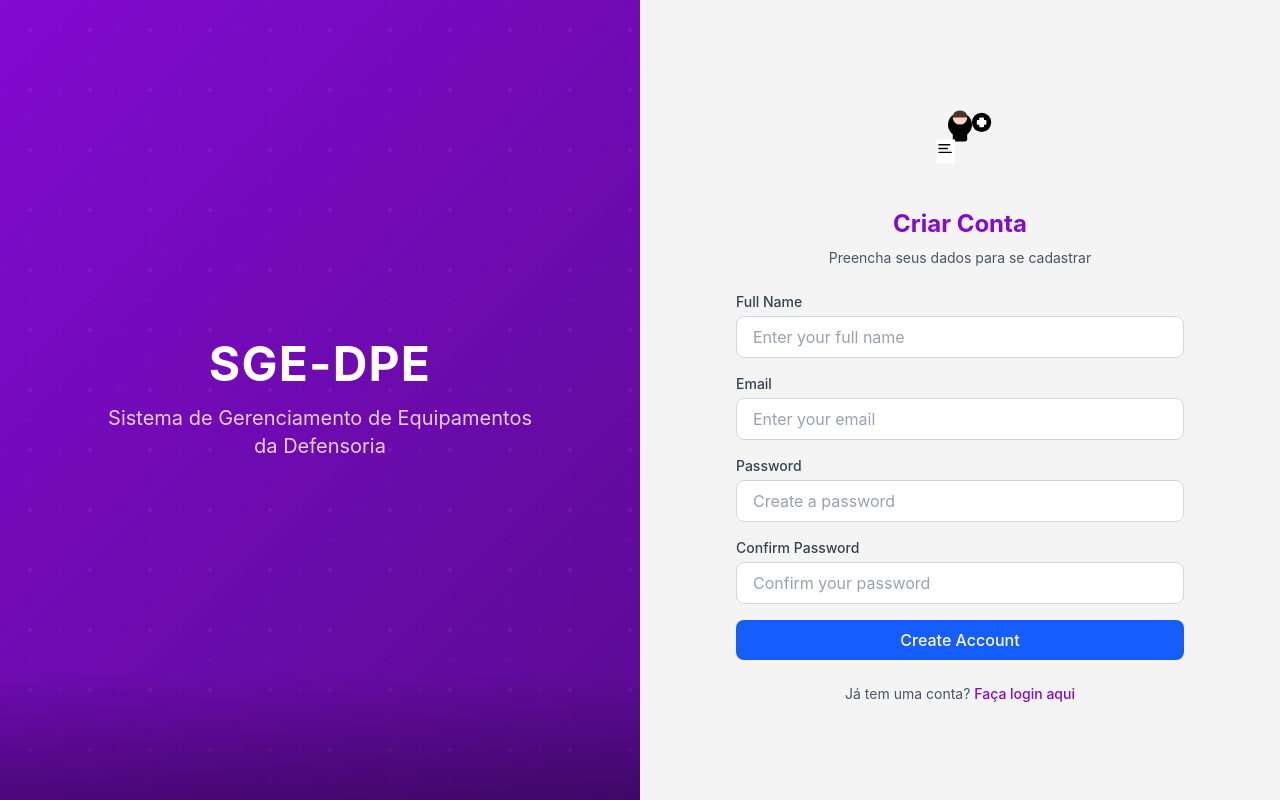
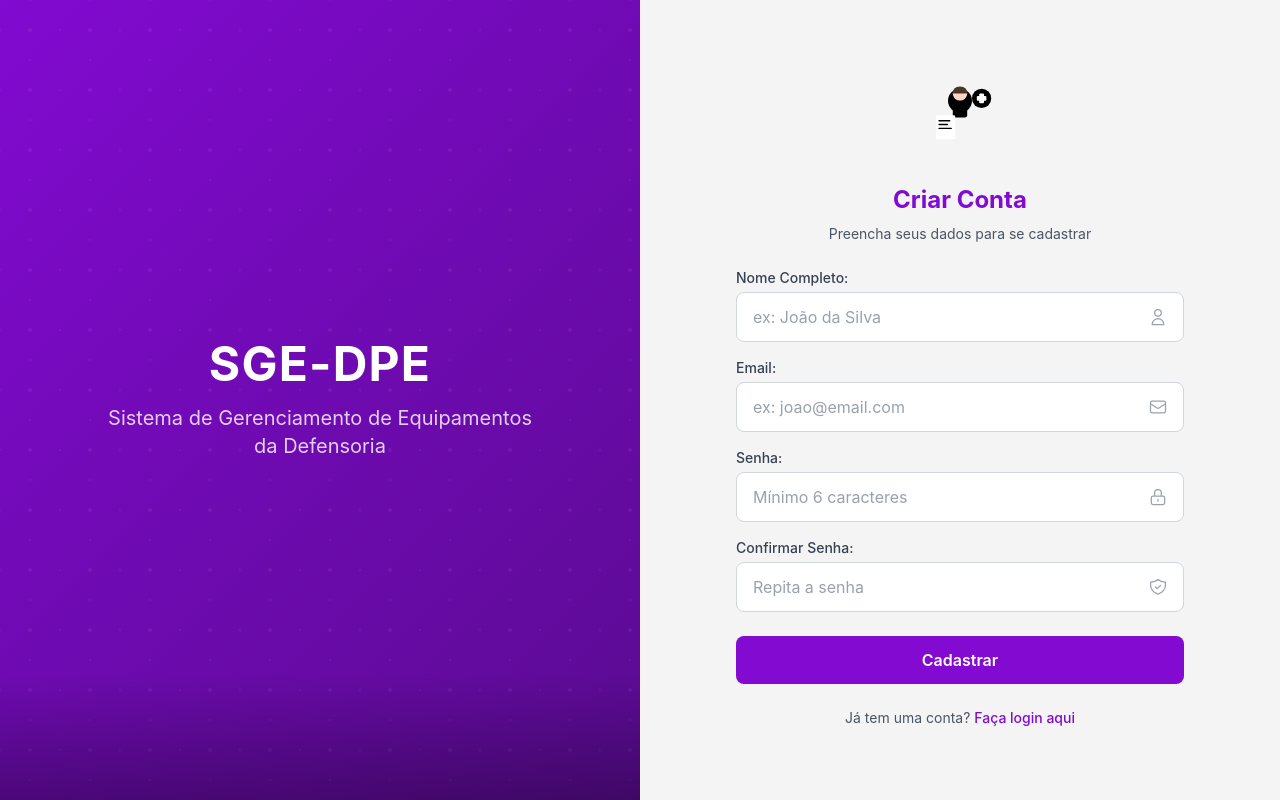
Before and after one commit to lorionMoreira/next162, a Next.js app: page /register in a window 1280 px wide. Built offline with nearby package versions, Linux system fonts and the light colour scheme.

Commit message:
agora com cores 2

```diff
--- a/src/components/forms/RegisterForm.tsx
+++ b/src/components/forms/RegisterForm.tsx
@@ -2,8 +2,6 @@
 
 import { useState } from 'react';
 import { useRouter } from 'next/navigation';
-import Button from '@/components/ui/Button';
-import Input from '@/components/ui/Input';
 
 interface FormErrors {
   name?: string;
@@ -37,23 +35,23 @@ export default function RegisterForm() {
     const newErrors: FormErrors = {};
 
     if (!formData.name.trim()) {
-      newErrors.name = 'Name is required';
+      newErrors.name = 'Nome é obrigatório';
     }
 
     if (!formData.email.trim()) {
-      newErrors.email = 'Email is required';
+      newErrors.email = 'Email é obrigatório';
     } else if (!/\S+@\S+\.\S+/.test(formData.email)) {
-      newErrors.email = 'Invalid email format';
+      newErrors.email = 'Formato de email inválido';
     }
 
     if (!formData.password) {
-      newErrors.password = 'Password is required';
+      newErrors.password = 'Senha é obrigatória';
     } else if (formData.password.length < 6) {
-      newErrors.password = 'Password must be at least 6 characters';
+      newErrors.password = 'Senha deve ter pelo menos 6 caracteres';
     }
 
     if (formData.password !== formData.confirmPassword) {
-      newErrors.confirmPassword = 'Passwords do not match';
+      newErrors.confirmPassword = 'As senhas não coincidem';
     }
 
     setErrors(newErrors);
@@ -82,7 +80,7 @@ export default function RegisterForm() {
       const data = await response.json();
 
       if (!response.ok) {
-        throw new Error(data.error || 'Registration failed');
+        throw new Error(data.error || 'Falha no cadastro');
       }
 
       setSuccess(true);
@@ -90,7 +88,7 @@ export default function RegisterForm() {
         router.push('/login');
       }, 2000);
     } catch (err) {
-      setServerError(err instanceof Error ? err.message : 'An error occurred');
+      setServerError(err instanceof Error ? err.message : 'Ocorreu um erro');
     } finally {
       setIsLoading(false);
     }
@@ -98,13 +96,17 @@ export default function RegisterForm() {
 
   if (success) {
     return (
-      <div className="text-center p-6">
-        <div className="text-green-500 text-5xl mb-4">✓</div>
-        <h3 className="text-xl font-semibold text-gray-900 dark:text-white mb-2">
-          Registration Successful!
+      <div className="text-center p-6 bg-white rounded-lg">
+        <div className="w-16 h-16 mx-auto mb-4 bg-theme-success/20 rounded-full flex items-center justify-center">
+          <svg className="w-8 h-8 text-theme-success" fill="none" stroke="currentColor" viewBox="0 0 24 24">
+            <path strokeLinecap="round" strokeLinejoin="round" strokeWidth={2} d="M5 13l4 4L19 7" />
+          </svg>
+        </div>
+        <h3 className="text-xl font-semibold text-gray-900 mb-2">
+          Cadastro Realizado!
         </h3>
-        <p className="text-gray-600 dark:text-gray-400">
-          Redirecting to login page...
+        <p className="text-gray-600">
+          Redirecionando para a página de login...
         </p>
       </div>
     );
@@ -113,58 +115,134 @@ export default function RegisterForm() {
   return (
     <form onSubmit={handleSubmit} className="space-y-4">
       {serverError && (
-        <div className="p-3 text-sm text-red-500 bg-red-50 dark:bg-red-900/20 rounded-lg">
+        <div className="p-3 text-sm text-theme-error bg-red-50 border border-red-200 rounded-lg">
           {serverError}
         </div>
       )}
 
-      <Input
-        label="Full Name"
+      {/* Name field */}
+      <div>
+        <label htmlFor="name" className="block text-sm font-medium text-gray-700 mb-1">
+          Nome Completo:
+        </label>
+        <div className="relative">
+          <input
+            id="name"
             name="name"
             type="text"
             value={formData.name}
             onChange={handleChange}
-        placeholder="Enter your full name"
-        error={errors.name}
+            placeholder="ex: João da Silva"
             autoComplete="name"
+            className={`w-full px-4 py-3 pr-12 border rounded-lg bg-white text-gray-900 placeholder-gray-400 focus:outline-none focus:ring-2 focus:ring-theme-primary focus:border-transparent transition-all ${
+              errors.name ? 'border-red-500' : 'border-gray-300'
+            }`}
           />
+          <div className="absolute right-4 top-1/2 -translate-y-1/2 text-gray-400">
+            <svg className="w-5 h-5" fill="none" stroke="currentColor" viewBox="0 0 24 24">
+              <path strokeLinecap="round" strokeLinejoin="round" strokeWidth={1.5} d="M16 7a4 4 0 11-8 0 4 4 0 018 0zM12 14a7 7 0 00-7 7h14a7 7 0 00-7-7z" />
+            </svg>
+          </div>
+        </div>
+        {errors.name && <p className="mt-1 text-sm text-theme-error">{errors.name}</p>}
+      </div>
 
-      <Input
-        label="Email"
+      {/* Email field */}
+      <div>
+        <label htmlFor="email" className="block text-sm font-medium text-gray-700 mb-1">
+          Email:
+        </label>
+        <div className="relative">
+          <input
+            id="email"
             name="email"
             type="email"
             value={formData.email}
             onChange={handleChange}
-        placeholder="Enter your email"
-        error={errors.email}
+            placeholder="ex: joao@email.com"
             autoComplete="email"
+            className={`w-full px-4 py-3 pr-12 border rounded-lg bg-white text-gray-900 placeholder-gray-400 focus:outline-none focus:ring-2 focus:ring-theme-primary focus:border-transparent transition-all ${
+              errors.email ? 'border-red-500' : 'border-gray-300'
+            }`}
           />
+          <div className="absolute right-4 top-1/2 -translate-y-1/2 text-gray-400">
+            <svg className="w-5 h-5" fill="none" stroke="currentColor" viewBox="0 0 24 24">
+              <path strokeLinecap="round" strokeLinejoin="round" strokeWidth={1.5} d="M3 8l7.89 5.26a2 2 0 002.22 0L21 8M5 19h14a2 2 0 002-2V7a2 2 0 00-2-2H5a2 2 0 00-2 2v10a2 2 0 002 2z" />
+            </svg>
+          </div>
+        </div>
+        {errors.email && <p className="mt-1 text-sm text-theme-error">{errors.email}</p>}
+      </div>
 
-      <Input
-        label="Password"
+      {/* Password field */}
+      <div>
+        <label htmlFor="password" className="block text-sm font-medium text-gray-700 mb-1">
+          Senha:
+        </label>
+        <div className="relative">
+          <input
+            id="password"
             name="password"
             type="password"
             value={formData.password}
             onChange={handleChange}
-        placeholder="Create a password"
-        error={errors.password}
+            placeholder="Mínimo 6 caracteres"
             autoComplete="new-password"
+            className={`w-full px-4 py-3 pr-12 border rounded-lg bg-white text-gray-900 placeholder-gray-400 focus:outline-none focus:ring-2 focus:ring-theme-primary focus:border-transparent transition-all ${
+              errors.password ? 'border-red-500' : 'border-gray-300'
+            }`}
           />
+          <div className="absolute right-4 top-1/2 -translate-y-1/2 text-gray-400">
+            <svg className="w-5 h-5" fill="none" stroke="currentColor" viewBox="0 0 24 24">
+              <path strokeLinecap="round" strokeLinejoin="round" strokeWidth={1.5} d="M12 15v2m-6 4h12a2 2 0 002-2v-6a2 2 0 00-2-2H6a2 2 0 00-2 2v6a2 2 0 002 2zm10-10V7a4 4 0 00-8 0v4h8z" />
+            </svg>
+          </div>
+        </div>
+        {errors.password && <p className="mt-1 text-sm text-theme-error">{errors.password}</p>}
+      </div>
 
-      <Input
-        label="Confirm Password"
+      {/* Confirm Password field */}
+      <div>
+        <label htmlFor="confirmPassword" className="block text-sm font-medium text-gray-700 mb-1">
+          Confirmar Senha:
+        </label>
+        <div className="relative">
+          <input
+            id="confirmPassword"
             name="confirmPassword"
             type="password"
             value={formData.confirmPassword}
             onChange={handleChange}
-        placeholder="Confirm your password"
-        error={errors.confirmPassword}
+            placeholder="Repita a senha"
             autoComplete="new-password"
+            className={`w-full px-4 py-3 pr-12 border rounded-lg bg-white text-gray-900 placeholder-gray-400 focus:outline-none focus:ring-2 focus:ring-theme-primary focus:border-transparent transition-all ${
+              errors.confirmPassword ? 'border-red-500' : 'border-gray-300'
+            }`}
           />
+          <div className="absolute right-4 top-1/2 -translate-y-1/2 text-gray-400">
+            <svg className="w-5 h-5" fill="none" stroke="currentColor" viewBox="0 0 24 24">
+              <path strokeLinecap="round" strokeLinejoin="round" strokeWidth={1.5} d="M9 12l2 2 4-4m5.618-4.016A11.955 11.955 0 0112 2.944a11.955 11.955 0 01-8.618 3.04A12.02 12.02 0 003 9c0 5.591 3.824 10.29 9 11.622 5.176-1.332 9-6.03 9-11.622 0-1.042-.133-2.052-.382-3.016z" />
+            </svg>
+          </div>
+        </div>
+        {errors.confirmPassword && <p className="mt-1 text-sm text-theme-error">{errors.confirmPassword}</p>}
+      </div>
 
-      <Button type="submit" className="w-full" isLoading={isLoading}>
-        Create Account
-      </Button>
+      {/* Submit button */}
+      <button
+        type="submit"
+        disabled={isLoading}
+        className="w-full py-3 px-4 bg-theme-primary hover:bg-theme-primary-dark text-white font-semibold rounded-lg transition-colors duration-200 disabled:opacity-50 disabled:cursor-not-allowed flex items-center justify-center mt-6"
+      >
+        {isLoading ? (
+          <svg className="animate-spin h-5 w-5" viewBox="0 0 24 24">
+            <circle className="opacity-25" cx="12" cy="12" r="10" stroke="currentColor" strokeWidth="4" fill="none" />
+            <path className="opacity-75" fill="currentColor" d="M4 12a8 8 0 018-8V0C5.373 0 0 5.373 0 12h4zm2 5.291A7.962 7.962 0 014 12H0c0 3.042 1.135 5.824 3 7.938l3-2.647z" />
+          </svg>
+        ) : (
+          'Cadastrar'
+        )}
+      </button>
     </form>
   );
 }
--- a/src/lib/api.ts
+++ b/src/lib/api.ts
@@ -3,7 +3,6 @@ export const API_URL = 'https://agenda.defensoria.ba.def.br/api';
 export const ENDPOINTS = {
   LOGIN: '/login',
   REGISTER: '/cadastro-basico',
-  ADMIN_LOGIN: '/admin/login',
 } as const;
 
 export async function apiRequest<T>(
```
Also changed, not shown: src/components/layout/Header.tsx (+14 -41 lines), src/components/layout/Sidebar.tsx (+6 -33 lines), src/hooks/useAuth.ts (+7 -17 lines), src/lib/auth.ts (+10 -22 lines), src/styles/colors.css (added, +33 -0 lines). Lines whose indentation alone changed are shown as unchanged.
